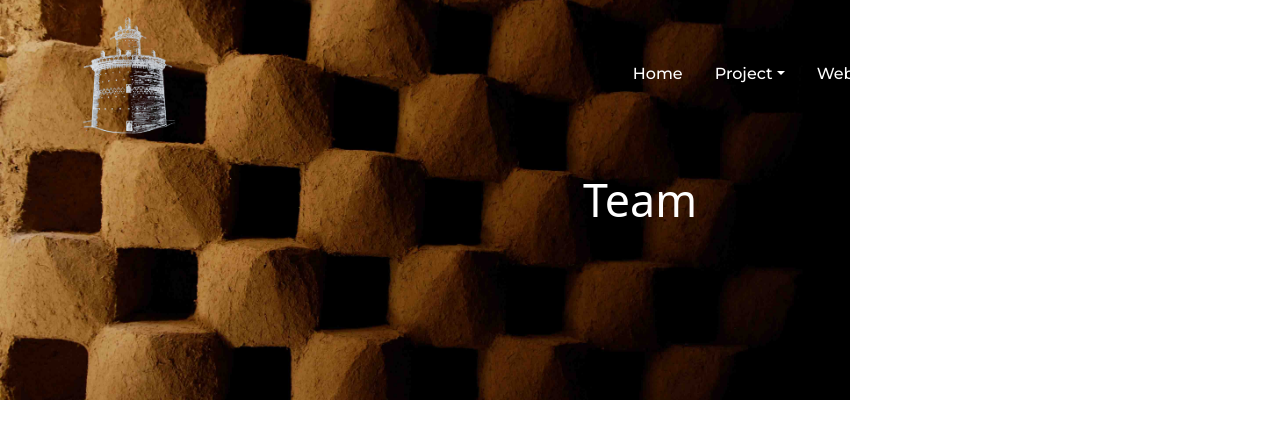
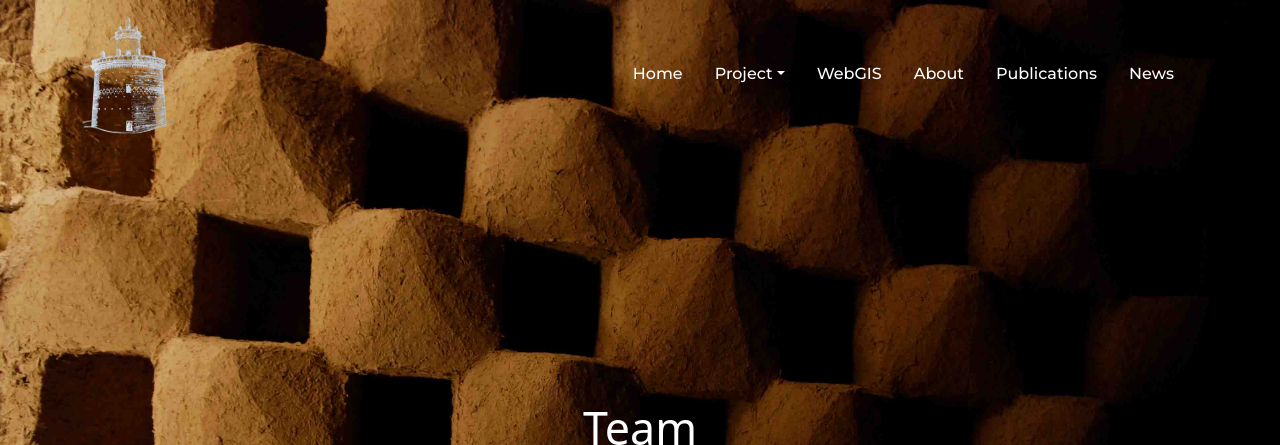
Before and after one commit to ddomizia/borjekabotar, a Gatsby site: page /about/ in a window 1280 px wide. Shown: the top 445 px of the page. Built offline with nearby package versions, Linux system fonts and the light colour scheme; Gatsby itself is replaced by a stand-in of ours.

Commit message:
Eliminato stile immagini di sfondo in scss

```diff
--- a/src/templates/ConLayout.scss
+++ b/src/templates/ConLayout.scss
@@ -27,11 +27,4 @@
             font-size: 2.8rem;
         }
     }
-    img {
-        height: calc(50vh);
-        width: calc(300vh);
-    }
 }
- section img {
-     max-width: 850px !important;
- }
```
